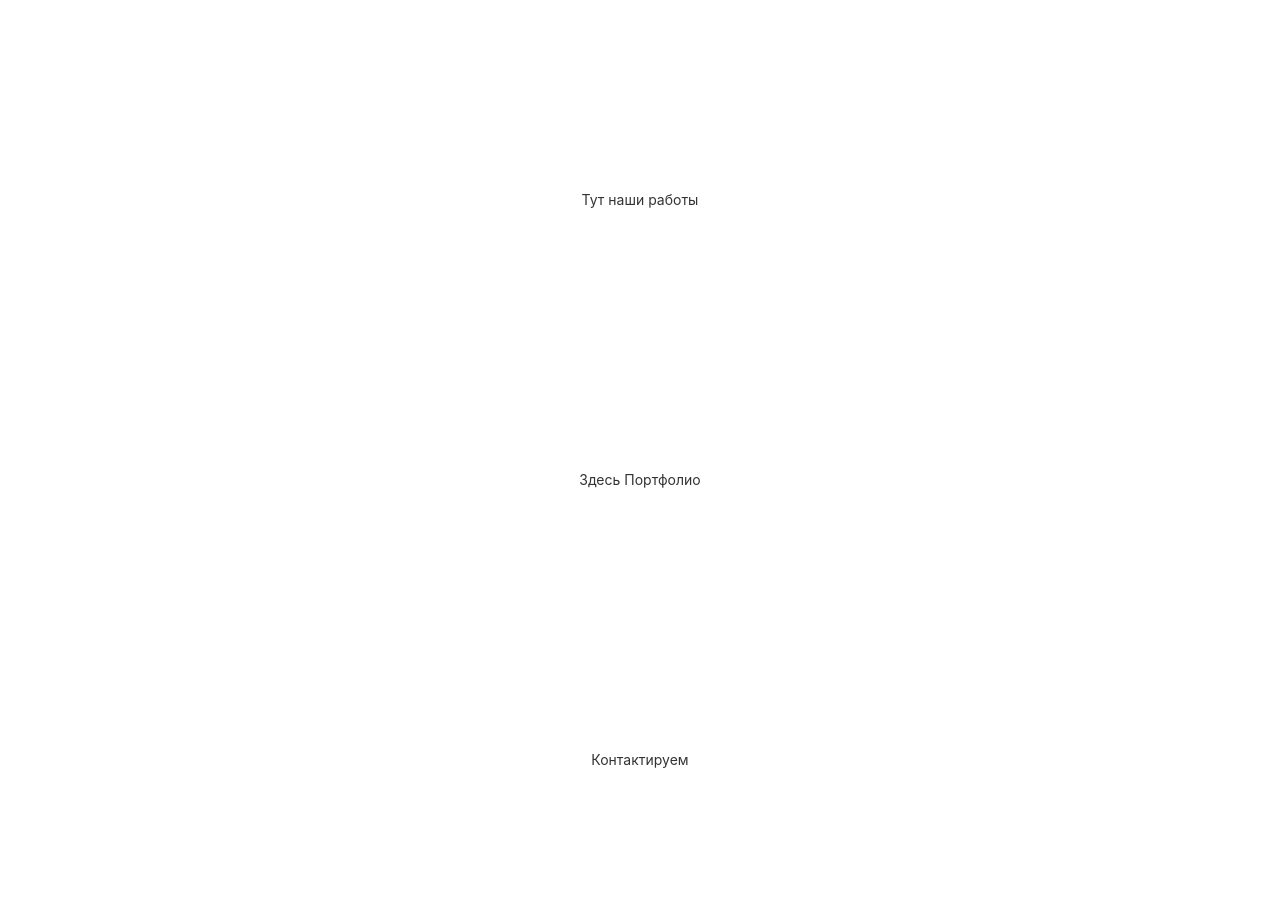
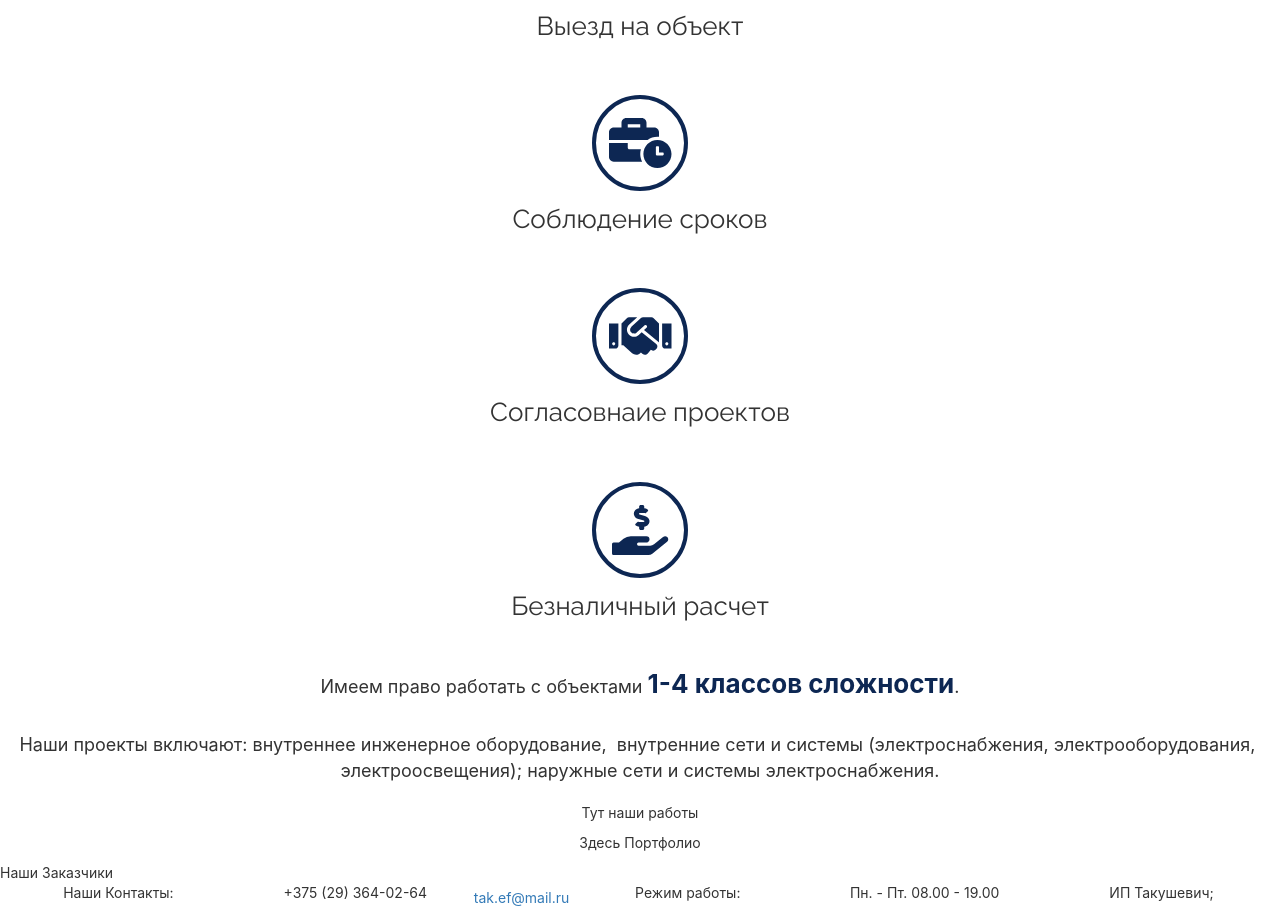
Before and after one commit to Pulitzier/home, a React (Create React App) app: page / in a window 1280 px wide. Shown: the part 1035-1948 px from the top of the page. Built offline with nearby package versions, Linux system fonts and the light colour scheme.

Commit message:
Add About section, 'Our Clients' section, update styles

```diff
--- a/package.json
+++ b/package.json
@@ -3,8 +3,13 @@
   "version": "0.1.0",
   "private": true,
   "dependencies": {
+    "@fortawesome/fontawesome-svg-core": "^1.2.15",
+    "@fortawesome/free-solid-svg-icons": "^5.7.2",
+    "@fortawesome/react-fontawesome": "^0.1.4",
     "bootstrap": "^3.4.0",
+    "i": "^0.3.6",
     "jquery": "^3.3.1",
+    "npm": "^6.8.0",
     "react": "^16.7.0",
     "react-bootstrap": "^0.32.4",
     "react-dom": "^16.7.0",
--- a/src/components/AboutSection/index.js
+++ b/src/components/AboutSection/index.js
@@ -1,9 +1,45 @@
 import React from 'react';
+import { FontAwesomeIcon } from '@fortawesome/react-fontawesome';
+import { faCarSide, faBusinessTime, faHandshake, faHandHoldingUsd } from '@fortawesome/free-solid-svg-icons';
 
 let About = (props) => {
 	return (
 		<section id="about">
-			<p>Мы очень крутые</p>
+			<p>
+				Опыт работы <span className="exclamation">более 15 лет</span> и более <span className="exclamation">140</span> качественно выполненных проектов
+			</p>
+			<p className="about-item">
+				<span>
+					<FontAwesomeIcon icon={faCarSide} />
+				</span>
+				Выезд на объект
+			</p>
+			<p className="about-item">
+				<span>
+					<FontAwesomeIcon icon={faBusinessTime} />
+				</span>
+				Соблюдение сроков
+			</p>
+			<p className="about-item">
+				<span>
+					<FontAwesomeIcon icon={faHandshake} />
+				</span>
+				Согласовнаие проектов
+			</p>
+			<p className="about-item">
+				<span>
+					<FontAwesomeIcon icon={faHandHoldingUsd} />
+				</span>
+				Безналичный расчет
+			</p>
+			<p>
+				Имеем право работать с объектами <span className="exclamation">1-4 классов сложности</span>.
+			</p>
+			<p>
+				Наши проекты включают: внутреннее инженерное оборудование,&nbsp;
+				внутренние сети и системы (электроснабжения, электрооборудования,&nbsp;
+				электроосвещения); наружные сети и системы электроснабжения.
+			</p>
 		</section>
 	)
 }
--- /dev/null
+++ b/src/components/AboutSection/style.css
@@ -0,0 +1,29 @@
+#about {
+  padding-top: 30px;
+  flex-flow: column wrap; }
+  #about p {
+    font-size: 18px;
+    padding: 10px; }
+  #about span.exclamation {
+    color: #0d2753;
+    font-size: 26px;
+    font-weight: bold; }
+  #about .about-item {
+    display: flex;
+    align-items: center;
+    flex-flow: column wrap;
+    font-size: 26px;
+    padding: 20px 10px;
+    font-family: Raleway, sans-serif; }
+    #about .about-item span {
+      color: #0d2753;
+      font-size: 50px;
+      padding: 10px;
+      border: 4px solid #0d2753;
+      border-radius: 50%;
+      width: 96px;
+      height: 96px;
+      display: flex;
+      align-items: center;
+      justify-content: center;
+      margin-bottom: 10px; }
--- /dev/null
+++ b/src/components/AboutSection/style.scss
@@ -0,0 +1,36 @@
+@import "../../styles/_variables.scss";
+
+#about {
+  padding-top: 30px;
+  flex-flow: column wrap;
+  p {
+    font-size: 18px;
+    padding: 10px;
+  }
+  span.exclamation {
+    color: $secondary-text-color;
+    font-size: 26px;
+    font-weight: bold;
+  }
+  .about-item {
+    display: flex;
+    align-items: center;
+    flex-flow: column wrap;
+    font-size: 26px;
+    padding: 20px 10px;
+    font-family: Raleway, sans-serif;
+    span {
+      color: $secondary-text-color;
+      font-size: 50px;
+      padding: 10px;
+      border: 4px solid $secondary-text-color;
+      border-radius: 50%;
+      width: 96px;
+      height: 96px;
+      display: flex;
+      align-items: center;
+      justify-content: center;
+      margin-bottom: 10px;
+    }
+  }
+}
--- a/src/components/App/App.js
+++ b/src/components/App/App.js
@@ -4,6 +4,7 @@ import AboutSection from '../AboutSection/index';
 import WorksSection from '../WorksSection/index';
 import ContactUsSection from "../ContactUsSection";
 import PortfolioSection from "../PortfolioSection";
+import ClientsSection from "../ClientsSection";
 import bannerImage from "../../static/img.jpg";
 import mobImage from "../../static/mob_img.jpg";
 
@@ -67,9 +68,11 @@ class App extends Component {
 							className="side-menu"
 						>
               <p>ИП Такушевич</p>
+              <a href="/">Главная</a>
               <a href="#about">О Нас</a>
-              <a href="#works">Наши работа</a>
+              <a href="#works">Услуги</a>
               <a href="#portfolio">Портфолио</a>
+              <a href="#clients">Наши Заказчики</a>
               <a href="#contact-us">Контакты</a>
             </section> :
 						null
@@ -82,6 +85,7 @@ class App extends Component {
           <AboutSection />
           <WorksSection />
           <PortfolioSection />
+          <ClientsSection />
           <ContactUsSection />
 				</div>
       </div>
--- a/src/components/App/style.css
+++ b/src/components/App/style.css
@@ -43,7 +43,6 @@
     border-bottom: 2px solid #0d2753; }
 
 section {
-  height: 280px;
   display: flex;
   align-items: center; }
   section p {
--- a/src/components/App/style.scss
+++ b/src/components/App/style.scss
@@ -53,7 +53,6 @@
 }
 
 section {
-  height: 280px;
   display: flex;
   align-items: center;
   p {
--- /dev/null
+++ b/src/components/ClientsSection/index.js
@@ -0,0 +1,11 @@
+import React from 'react';
+
+let Clients = (props) => {
+	return (
+		<section id="clients">
+			Наши Заказчики
+		</section>
+	)
+};
+
+export default Clients;
--- a/src/components/ContactUsSection/index.js
+++ b/src/components/ContactUsSection/index.js
@@ -3,7 +3,12 @@ import React from 'react';
 let ContactUsSection = (props) => {
 	return (
 		<section id="contact-us">
-			<p>Контактируем</p>
+			<p>Наши Контакты:</p>
+			<p>+375 (29) 364-02-64</p>
+			<a href="mailto:tak.ef@mail.ru">tak.ef@mail.ru</a>
+			<p>Режим работы:</p>
+			<p>Пн. - Пт. 08.00 - 19.00</p>
+			<p className="brand-name">ИП Такушевич;</p>
 		</section>
 	)
 };
--- a/src/styles/index.css
+++ b/src/styles/index.css
@@ -1,3 +1,4 @@
+@import url("https://fonts.googleapis.com/css?family=Raleway");
 .app {
   text-align: center;
   right: 0; }
@@ -43,7 +44,6 @@
     border-bottom: 2px solid #0d2753; }
 
 section {
-  height: 280px;
   display: flex;
   align-items: center; }
   section p {
@@ -133,6 +133,36 @@ section {
   -o-transform: rotate(-45deg);
   transform: rotate(-45deg); }
 
+#about {
+  padding-top: 30px;
+  flex-flow: column wrap; }
+  #about p {
+    font-size: 18px;
+    padding: 10px; }
+  #about span.exclamation {
+    color: #0d2753;
+    font-size: 26px;
+    font-weight: bold; }
+  #about .about-item {
+    display: flex;
+    align-items: center;
+    flex-flow: column wrap;
+    font-size: 26px;
+    padding: 20px 10px;
+    font-family: Raleway, sans-serif; }
+    #about .about-item span {
+      color: #0d2753;
+      font-size: 50px;
+      padding: 10px;
+      border: 4px solid #0d2753;
+      border-radius: 50%;
+      width: 96px;
+      height: 96px;
+      display: flex;
+      align-items: center;
+      justify-content: center;
+      margin-bottom: 10px; }
+
 body {
   margin: 0;
   padding: 0;
--- a/src/styles/index.scss
+++ b/src/styles/index.scss
@@ -1,5 +1,7 @@
 @import "../components/App/style.scss";
 @import "../components/DesktopHeader/style.scss";
+@import "../components/AboutSection/style.scss";
+@import url("https://fonts.googleapis.com/css?family=Raleway");
 
 body {
   margin: 0;
```
Also changed, not shown: 1 other file (tests, documents, lock files or other folders).
